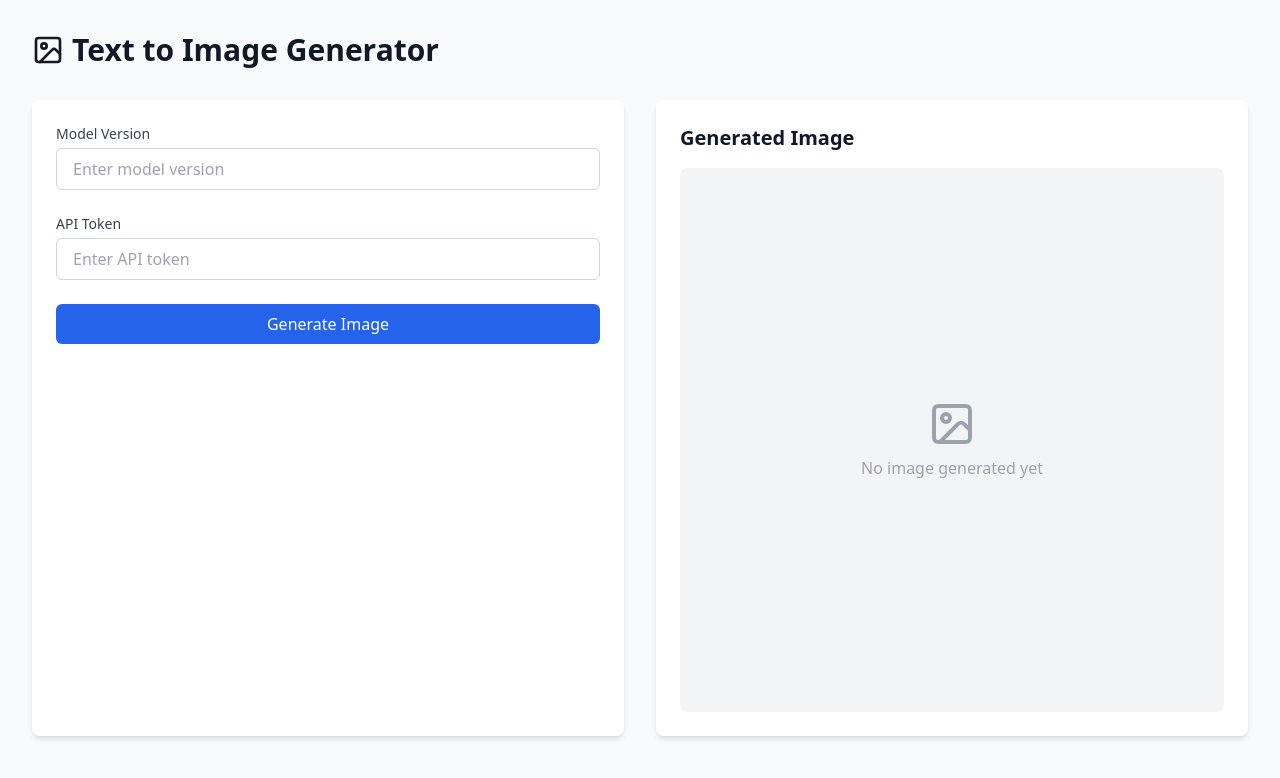
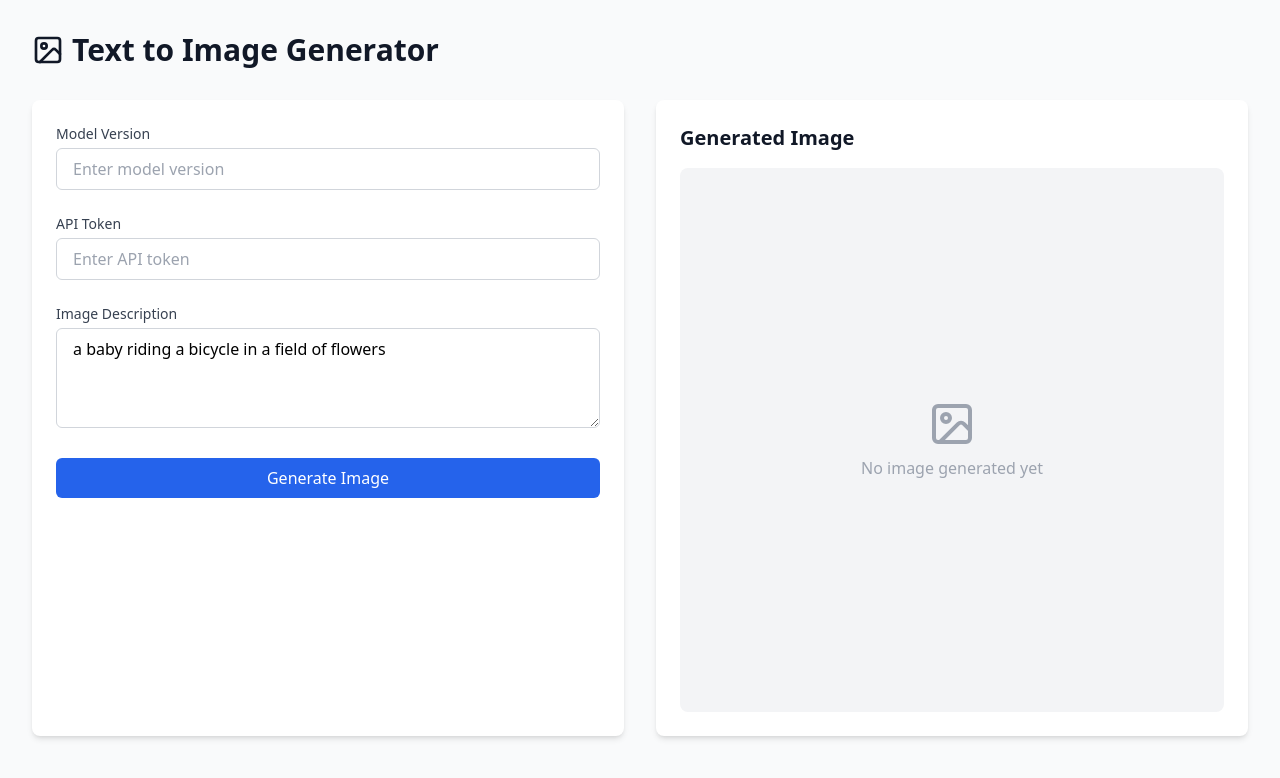
Before and after one commit to KarthickKambaa/ImageGenwithTypeScript, a React (Vite) app: page / in a window 1280 px wide. Shown: the top 778 px of the page. Built offline with nearby package versions, Linux system fonts and the light colour scheme.

Commit message:
issue fixed

```diff
--- a/src/App.tsx
+++ b/src/App.tsx
@@ -12,6 +12,7 @@ interface ApiResponse {
 function App() {
   const [modelVersion, setModelVersion] = useState('');
   const [apiToken, setApiToken] = useState('');
+  const [prompt, setPrompt] = useState('a baby riding a bicycle in a field of flowers');
   const [loading, setLoading] = useState(false);
   const [imageUrl, setImageUrl] = useState<string | null>(null);
   const [error, setError] = useState<string | null>(null);
@@ -31,7 +32,7 @@ function App() {
             api_token: apiToken
           },
           body: JSON.stringify({
-            prompt: 'a baby riding a bicycle in a field of flowers',
+            prompt,
             num_results: 1,
             sync: true
           })
@@ -98,6 +99,20 @@ function App() {
                 />
               </div>
 
+              <div>
+                <label htmlFor="prompt" className="block text-sm font-medium text-gray-700 mb-1">
+                  Image Description
+                </label>
+                <textarea
+                  id="prompt"
+                  value={prompt}
+                  onChange={(e) => setPrompt(e.target.value)}
+                  className="w-full px-4 py-2 border border-gray-300 rounded-md focus:ring-2 focus:ring-blue-500 focus:border-blue-500 min-h-[100px]"
+                  placeholder="Describe the image you want to generate..."
+                  required
+                />
+              </div>
+
               <button
                 type="submit"
                 disabled={loading}
```
Also changed, not shown: 4 other files (tests, documents, lock files or other folders).
